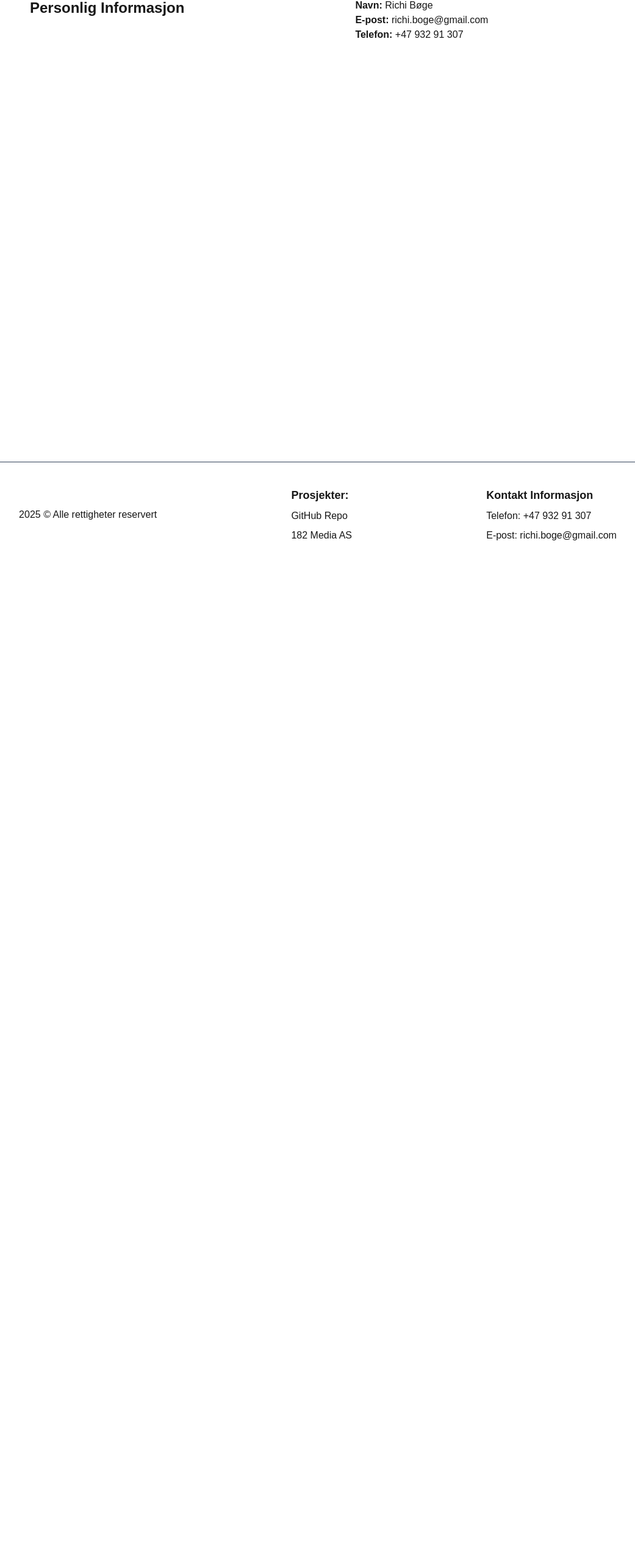
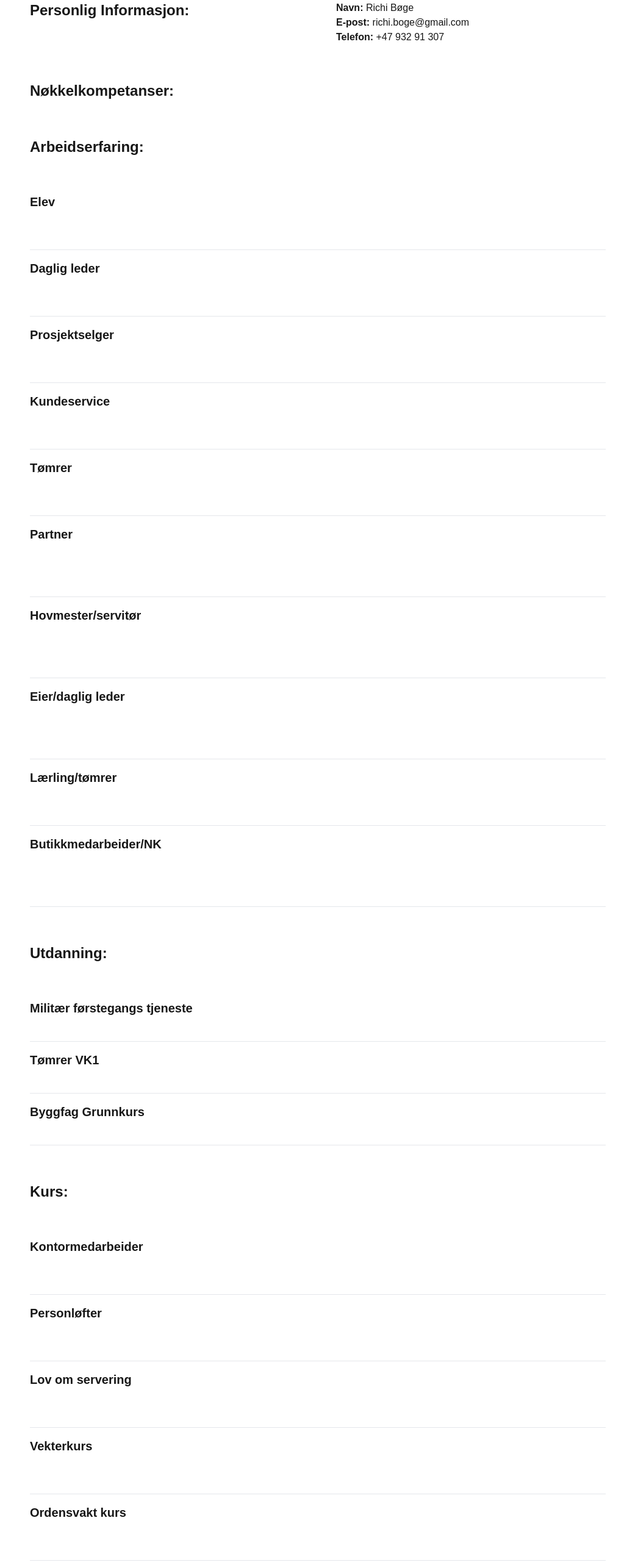
Before and after one commit to Richi-Kodehode/cv-page, a Next.js app: page / in a window 1280 px wide. Shown: the part 111-2677 px from the top of the page at 61% size, without its empty margins (119-1160 px from the left). Before the commit the page ends 1041 px from the top, so only its background shows below. Built offline with nearby package versions, Linux system fonts and the light colour scheme.

Commit message:
added most of the info

```diff
--- a/components/FooterComponent.tsx
+++ b/components/FooterComponent.tsx
@@ -4,18 +4,32 @@ export default function FooterComponent() {
   const currentYear = new Date().getFullYear();
 
   return (
-    <div className="flex justify-around items-center p-10 max-w-screen border-t border-slate-700">
+    <section className="flex justify-around items-center p-10 max-w-screen border-t border-slate-700">
       <h1 className="text-md">{currentYear} © Alle rettigheter reservert</h1>
       <div className="flex flex-col gap-2">
         <h3 className="font-bold text-lg">Prosjekter: </h3>
-        <Link href="https://github.com/Richi-Kodehode">GitHub Repo</Link>
-        <Link href="https://www.182media.no">182 Media AS</Link>
+        <Link
+          className="hover:text-red-700 hover:scale-110 transition-all duration-300"
+          href="https://github.com/Richi-Kodehode"
+        >
+          GitHub Repo
+        </Link>
+        <Link
+          className="hover:text-red-700 hover:scale-110 transition-all duration-300"
+          href="https://www.182media.no"
+        >
+          182 Media AS
+        </Link>
       </div>
       <div className="flex flex-col gap-2">
         <h3 className="font-bold text-lg">Kontakt Informasjon</h3>
-        <h1>Telefon: +47 932 91 307</h1>
-        <h1>E-post: richi.boge@gmail.com</h1>
+        <h1>
+          <span className="font-bold">Telefon: </span>+47 932 91 307
+        </h1>
+        <h1>
+          <span className="font-bold">E-post: </span>richi.boge@gmail.com
+        </h1>
       </div>
-    </div>
+    </section>
   );
 }
--- a/components/HeaderComponent.tsx
+++ b/components/HeaderComponent.tsx
@@ -1,7 +1,7 @@
 export default function HeaderComponent() {
   return (
     <div className="flex justify-center items-center p-4 max-w-screen-lg mx-auto">
-      <div className="text-3xl font-bold">Ciriculum Vitae</div>
+      <div className="text-4xl font-bold">Curriculum Vitae</div>
     </div>
   );
 }
--- a/components/MainComponent.tsx
+++ b/components/MainComponent.tsx
@@ -1,10 +1,15 @@
+import { workExperience } from "../config/workExperience";
+import { education } from "../config/education";
+import { courses } from "../config/courses";
+
 export default function MainComponent() {
   return (
-    <div className="flex flex-row gap-70 min-h-screen max-w-screen-lg mx-auto justify-start items-start p-10  ">
+    <section className="grid grid-cols-2 min-h-screen max-w-screen-lg mx-auto justify-start items-start p-10 gap-15">
       <div>
-        <h3 className="text-2xl font-bold">Personlig Informasjon</h3>
+        <h3 className="text-2xl font-bold">Personlig Informasjon: </h3>
       </div>
-      <div className="">
+
+      <div>
         <p>
           <span className="font-bold">Navn: </span>
           <span>Richi Bøge</span>
@@ -18,6 +23,74 @@ export default function MainComponent() {
           <span>+47 932 91 307</span>
         </p>
       </div>
-    </div>
+      <div>
+        <h3 className="text-2xl font-bold">Nøkkelkompetanser: </h3>
+      </div>
+      <div>
+        <div>
+          <p className="font-bold text-white">
+            Serviceinnstilt, punktlig, allsidig, lojal, arbeidsmoral
+          </p>
+        </div>
+      </div>
+      <div>
+        <h3 className="text-2xl font-bold">Arbeidserfaring: </h3>
+      </div>
+      <div className="col-span-2">
+        <div className="space-y-4  ">
+          {workExperience.map((job, index) => (
+            <div key={index} className="border-b border-gray-200 pb-3">
+              <div className="flex justify-between items-start mb-1">
+                <h4 className="font-bold text-xl">{job.position}</h4>
+                <span className="text-sm text-white">{job.years}</span>
+              </div>
+              <p className="font-semibold text-white">
+                {job.company}, {job.location}
+              </p>
+              <p className="text-md text-white">{job.description}</p>
+            </div>
+          ))}
+        </div>
+      </div>
+      <div>
+        <h3 className="text-2xl font-bold">Utdanning: </h3>
+      </div>
+      <div className="col-span-2">
+        <div className="space-y-4  ">
+          {education.map((edu, index) => (
+            <div key={index} className="border-b border-gray-200 pb-3">
+              <div className="flex justify-between items-start mb-1">
+                <h4 className="font-bold text-xl">{edu.program}</h4>
+                <span className="text-sm text-white">{edu.years}</span>
+              </div>
+              <p className="font-semibold text-white">
+                {edu.school}
+                {edu.location && `, ${edu.location}`}
+              </p>
+            </div>
+          ))}
+        </div>
+      </div>
+      <div>
+        <h3 className="text-2xl font-bold">Kurs: </h3>
+      </div>
+      <div className="col-span-2">
+        <div className="space-y-4  ">
+          {courses.map((course, index) => (
+            <div key={index} className="border-b border-gray-200 pb-3">
+              <div className="flex justify-between items-start mb-1">
+                <h4 className="font-bold text-xl">{course.courseTitle}</h4>
+                <span className="text-sm text-white">{course.year}</span>
+              </div>
+              <p className="font-semibold text-white">
+                {course.institution}, {course.location}
+              </p>
+              <p className="text-md text-white">{course.description}</p>
+            </div>
+          ))}
+        </div>
+      </div>
+      <div></div>
+    </section>
   );
 }
--- /dev/null
+++ b/config/courses.ts
@@ -0,0 +1,48 @@
+export interface Course {
+  year: string;
+  institution: string;
+  location: string;
+  courseTitle: string;
+  description: string;
+}
+
+export const courses: Course[] = [
+  {
+    year: "2016",
+    institution: "Reaktorskolen",
+    location: "Oslo",
+    courseTitle: "Kontormedarbeider",
+    description:
+      "Korrespondanse, booking og møtearrangering. Kundebehandling, service og etikk. Resepsjon og sentralbord.",
+  },
+  {
+    year: "2012",
+    institution: "Høydespesialisten",
+    location: "Oslo",
+    courseTitle: "Personløfter",
+    description: "Teori og praksis mot kompetansebevis for personløftere.",
+  },
+  {
+    year: "2011",
+    institution: "Kurs om alkoholloven",
+    location: "Oslo",
+    courseTitle: "Lov om servering",
+    description:
+      "Kurs for å være stedsfortreder på serveringssted. Har også tidligere tilsvarende kurs for dagligvare",
+  },
+  {
+    year: "2010",
+    institution: "VSK sikkerhet",
+    location: "Oslo",
+    courseTitle: "Vekterkurs",
+    description: "Del 1 teori og Del 2 praksis utført og bestått",
+  },
+  {
+    year: "2006",
+    institution: "Verge AS",
+    location: "Oslo",
+    courseTitle: "Ordensvakt kurs",
+    description:
+      "Kurs om ordensvaktyrket mot kursbevis og offentlig godkjenning gjennom politiet",
+  },
+];
--- /dev/null
+++ b/config/education.ts
@@ -0,0 +1,27 @@
+export interface Education {
+  years: string;
+  program: string;
+  school: string;
+  location: string;
+}
+
+export const education: Education[] = [
+  {
+    years: "2005",
+    program: "Militær førstegangs tjeneste",
+    school: "Værnes Militærbase",
+    location: "Trondheim",
+  },
+  {
+    years: "2002-2003",
+    program: "Tømrer VK1",
+    school: "Sogn Vgs",
+    location: "Oslo",
+  },
+  {
+    years: "2001-2002",
+    program: "Byggfag Grunnkurs",
+    school: "Sogn Vgs",
+    location: "Oslo",
+  },
+];
--- /dev/null
+++ b/config/workExperience.ts
@@ -0,0 +1,89 @@
+export interface WorkExperience {
+  years: string;
+  company: string;
+  location: string;
+  position: string;
+  description: string;
+}
+
+export const workExperience: WorkExperience[] = [
+  {
+    years: "2025",
+    company: "Kodehode ",
+    location: "Sandefjord",
+    position: "Elev",
+    description:
+      "Webutvikling og programmering bla. Javascript, React, Next.js, Tailwind, HTML, CSS, Sanity",
+  },
+  {
+    years: "2023-",
+    company: "182Media AS",
+    location: "Sandefjord",
+    position: "Daglig leder",
+    description: "Daglig drift, fotograf, videograf, grafisk design",
+  },
+  {
+    years: "2022 - 2023",
+    company: "Løvenskiold Handel AS Maxbo",
+    location: "Tønsberg",
+    position: "Prosjektselger",
+    description:
+      "Prosjektsalg/Proffsalg på regionalt nivå. Ordreskriving, retur, faktura, kundemøter, oppstartsmøter, planlegging, tilbud",
+  },
+  {
+    years: "2016 - 2022",
+    company: "Saint Gobain Byggevarer AS",
+    location: "Oslo",
+    position: "Kundeservice",
+    description:
+      "Kontor arbeid bestående av Ordreskriving, fakturering, messedrift, kundeservice på telefon og mail. Bruk av SAP, Crm system.",
+  },
+  {
+    years: "2012-2014",
+    company: "Tømrermester Lyche & Simonsen",
+    location: "Oslo",
+    position: "Tømrer",
+    description:
+      "Kontor/Industri bygg, Gips & stål. hus, tilbygg, garasje,tegning. Innvendig og utvendig renovering,nybygg, brannsikring og HMS",
+  },
+  {
+    years: "2010-2012",
+    company: "Esc Drift AS (Escape Nattklubb)",
+    location: "Oslo",
+    position: "Partner",
+    description:
+      "Driftsleder i åpningstid, dags oppgjør, lønnsutbetaling, varebestilling, oppsett av vaktlister, intervju av nye ansatte, arbeidskontrakter, sosiale medier, reklamering og event planlegging",
+  },
+  {
+    years: "2010-2011",
+    company: "Toro Toro Tapasbar",
+    location: "Oslo",
+    position: "Hovmester/servitør",
+    description:
+      "Daglig drift, personalansvar med oppgaver som ansettelser og gjennomføring av jobbintervjuer, vaktlister, bestilling av varer, servering av mat og låseansvar",
+  },
+  {
+    years: "2006-2011",
+    company: "I Secure",
+    location: "Oslo",
+    position: "Eier/daglig leder",
+    description:
+      "Daglig drift, oppsett av vaktlister, salg av tjenester til eksisterende og nye kunder. Vektertjenester, dørvakt tjenester, salg og montering av video overvåkingssystemer, arbeidskontrakter og ansettelser, samt fakturering",
+  },
+  {
+    years: "2008-2009",
+    company: "Maksimovic Bygg & Montage Service",
+    location: "Oslo",
+    position: "Lærling/tømrer",
+    description:
+      "Lærling i tømrerfaget. Servicearbeid, småjobber innvendig og utvendig arbeid, renovering, nybygg",
+  },
+  {
+    years: "2003-2006",
+    company: "Rema 1000 Ammerud",
+    location: "Oslo",
+    position: "Butikkmedarbeider/NK",
+    description:
+      "Butikkmedarbeider med låseansvar og Nestkommanderende. Bestilling av ferskvarer, tørrvarer, frysevarer, brød og melk. Kasseoppgjør, samt timelister og arbeidstider for alle ansatte",
+  },
+];
```
